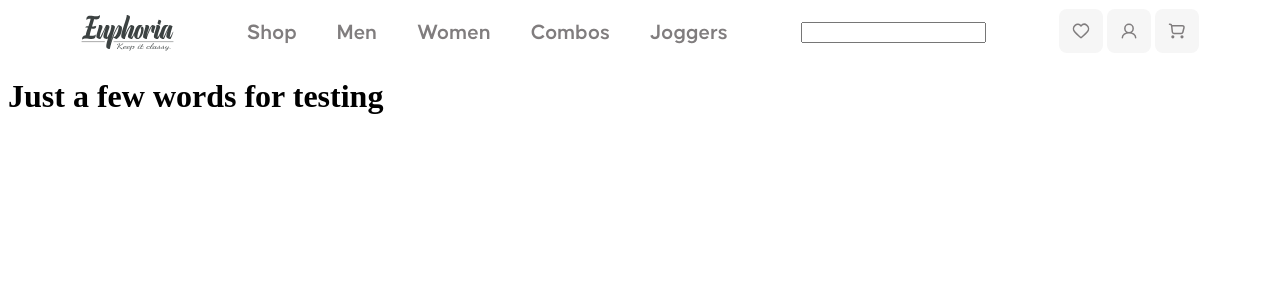
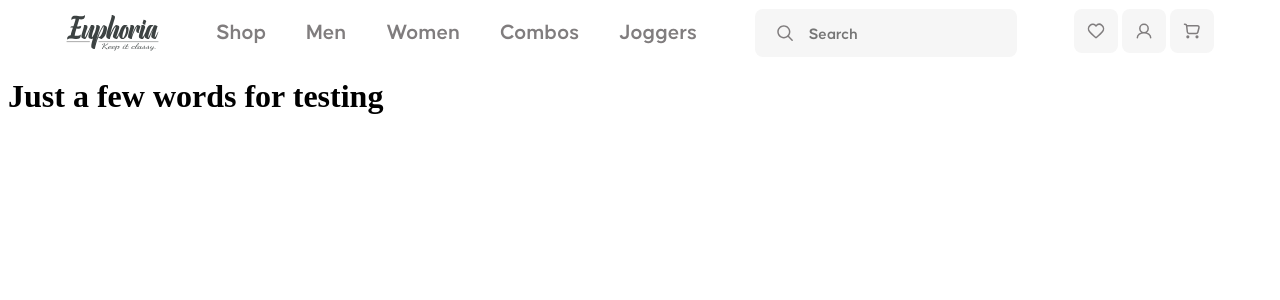
Before and after one commit to Skanetdima/Euphoria, a Django app: page /mainpage/ in a window 1280 px wide. Shown: the top 300 px of the page. Run offline with Django 4.2, Linux system fonts and the light colour scheme.

Commit message:
header completed

```diff
--- a/mainpage/static/css/style.css
+++ b/mainpage/static/css/style.css
@@ -34,3 +34,28 @@ nav{
 .nav_link_container a:hover{
     color: #3C4242;
 }
+.nav_input{
+    margin-top: 3px;
+    border: none;
+    background: #F6F6F6;
+    display: flex;
+    align-items: center;
+    color: #807D7E;
+    text-align: left;
+    font-family: Causten;
+    font-size: 16px;
+    font-style: normal;
+    font-weight: 400;
+    line-height: normal;
+    outline: none;
+}
+#search_nav_button{
+    display: flex;
+    justify-content: space-evenly;
+    gap: 12px;
+    padding: 12px 20px;
+    color: #807D7E;
+    border: none;
+    border-radius: 8px;
+    background: #F6F6F6;
+}
--- a/mainpage/templates/base_generic.html
+++ b/mainpage/templates/base_generic.html
@@ -23,8 +23,10 @@
                 <a href="#">Combos</a>
                 <a href="#">Joggers</a>
             </div>
-            <form action="" method="post">
-                <input type="search" name="search" id="search_nav_button" placeholder=" ">
+            <form action="" id="search_nav_button"method="post">
+                {% load static %}
+                <img src="{% static 'assets/nav_search.svg'%}" alt="">
+                <input type="search" class="nav_input"name="search" placeholder="Search">
             </form>
             <div class="nav_user_container">
                 {% load static %}
```
